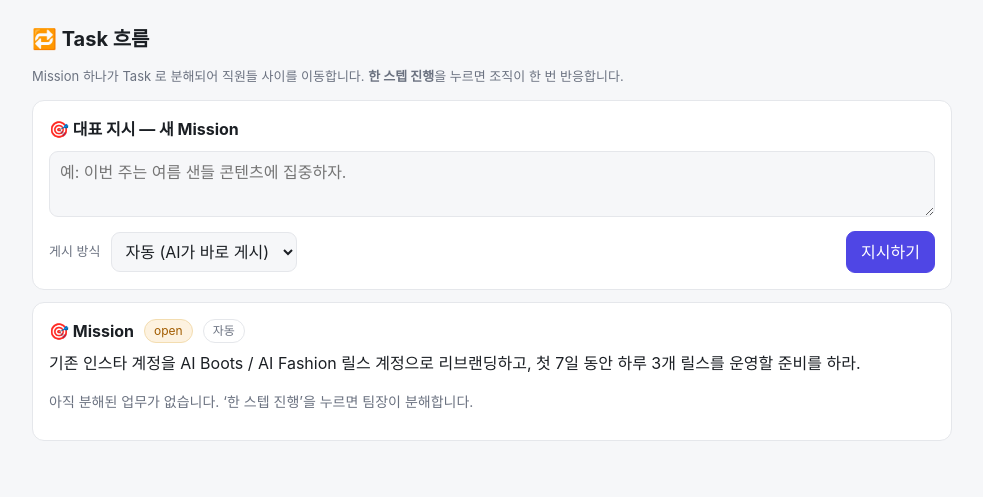
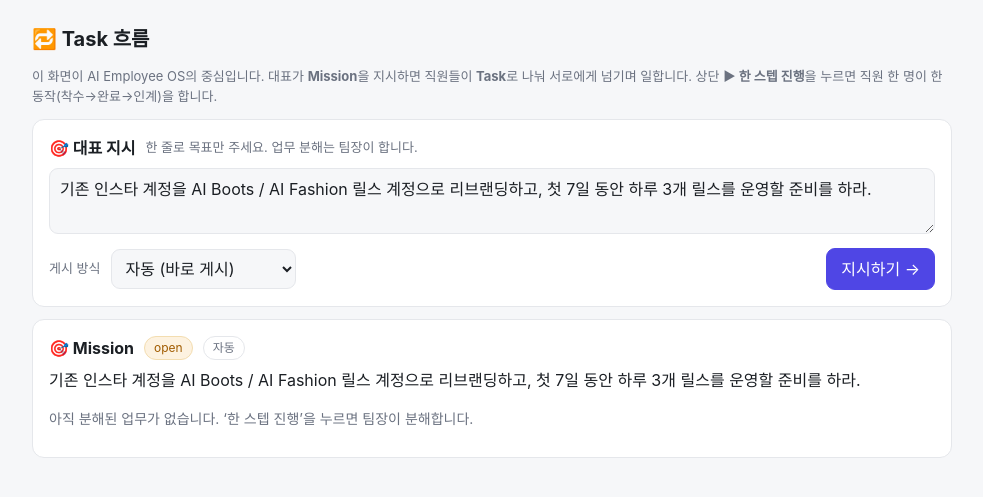
Before and after one commit to banedict84-star/ai-factory, a FastAPI app: page /flow in a window 1280 px wide. Shown: the part 67-564 px from the top of the page, without its empty margins (148-1131 px from the left). Run offline with FastAPI, Linux system fonts and the light colour scheme; data comes from the database, SQL or seed files in the repository; data that the repository does not hold is empty.

Commit message:
운영 시나리오 검증용 UX 개선 (AI 미연결)
1. 첫 화면을 /flow 중심으로 정리 — Task 흐름이 핵심임을 명확히
2. Mission 입력을 한 줄 지시로 단순화 + 예시 기본값 프리필
3. 활동 문구 자연화 — 업무를 '착수 → 완료 + 인계' 2스텝으로 나눠
   "지호가 미션을 업무로 분해했습니다 / 리나가 영상 제작 업무를 시작했습니다 /
    민준이 캡션과 해시태그 작성을 완료했습니다 / 수아가 게시 승인 요청을 올렸습니다"
   처럼 사람이 봤을 때 직원들이 일하는 흐름으로 읽히게 함 (가/이·을/를 조사 처리)
   - EventType 에 mission_decomposed, task_started 추가
   - 활동 피드는 내부 기록(인계/생성) 숨기고 자연 문구만 노출

Co-Authored-By: Claude Opus 4.8 <noreply@anthropic.com>
Claude-Session: https://claude.ai/code/session_01MZ6VdMbDEzCuMMmWuwhTxz

```diff
--- a/oms/domain/models.py
+++ b/oms/domain/models.py
@@ -44,8 +44,10 @@ class Mode(str, Enum):
 
 class EventType(str, Enum):
     mission_created = "mission_created"
+    mission_decomposed = "mission_decomposed"
     task_created = "task_created"
     task_handed_off = "task_handed_off"
+    task_started = "task_started"
     task_worked = "task_worked"
     task_completed = "task_completed"
     employee_blocked = "employee_blocked"
--- a/oms/engine/catalog.py
+++ b/oms/engine/catalog.py
@@ -25,14 +25,14 @@ CAPABILITY_PRODUCES: dict[str, str] = {
 # 산출물 → 그것을 만들 수 있는 역량 (역방향)
 PRODUCED_BY: dict[str, str] = {v: k for k, v in CAPABILITY_PRODUCES.items()}
 
-# 산출물 한글 라벨
+# 산출물(=업무) 한글 라벨 — 활동 문구에 그대로 쓰입니다.
 ARTIFACT_LABEL: dict[str, str] = {
     "concept": "컨셉 기획",
     "brand_definition": "브랜드 정의",
     "video": "영상 제작",
-    "caption": "캡션·해시태그",
+    "caption": "캡션과 해시태그 작성",
     "published": "게시",
-    "audience_research": "타깃 리서치",
+    "audience_research": "리서치·분석",
 }
 
 
--- a/oms/web/app.py
+++ b/oms/web/app.py
@@ -41,14 +41,24 @@ TASK_STATUS_LABEL = {
 
 EVENT_ICON = {
     EventType.mission_created: "🎯",
+    EventType.mission_decomposed: "🧭",
     EventType.task_created: "🆕",
     EventType.task_handed_off: "🔁",
-    EventType.task_worked: "🛠",
+    EventType.task_started: "▶️",
+    EventType.task_worked: "✔️",
     EventType.task_completed: "✅",
     EventType.employee_blocked: "⚠️",
     EventType.approval_requested: "⏳",
     EventType.approval_granted: "👍",
     EventType.mission_done: "🏁",
+}
+
+# 활동 피드에 자연스럽게 노출할 이벤트 (인계/생성 같은 내부 기록은 제외)
+FEED_TYPES = {
+    EventType.mission_created, EventType.mission_decomposed,
+    EventType.task_started, EventType.task_worked,
+    EventType.approval_requested, EventType.approval_granted,
+    EventType.employee_blocked, EventType.mission_done,
 }
 
 
@@ -60,26 +70,49 @@ def _fmt(dt) -> str:
     return dt.strftime("%H:%M:%S")
 
 
+def _has_batchim(word: str) -> bool:
+    if not word:
+        return False
+    code = ord(word[-1])
+    return 0xAC00 <= code <= 0xD7A3 and (code - 0xAC00) % 28 != 0
+
+
+def _subj(word: str) -> str:  # 가 / 이
+    return word + ("이" if _has_batchim(word) else "가")
+
+
+def _obj(word: str) -> str:  # 을 / 를
+    return word + ("을" if _has_batchim(word) else "를")
+
+
 def _event_text(ev, emps) -> str:
     p = ev.payload or {}
+    actor = emps.get(ev.actor_id) if ev.actor_id else None
+    name = actor.name if actor else "대표"
+    label = p.get("label", "")
+
     if ev.type == EventType.mission_created:
         return "대표가 미션을 지시했습니다."
+    if ev.type == EventType.mission_decomposed:
+        return f"{_subj(name)} 미션을 업무로 분해했습니다."
+    if ev.type == EventType.task_started:
+        return f"{_subj(name)} {label} 업무를 시작했습니다."
+    if ev.type == EventType.task_worked:
+        return f"{_subj(name)} {_obj(label)} 완료했습니다."
+    if ev.type == EventType.task_completed:
+        return f"{_subj(name)} 업무를 마무리했습니다."
     if ev.type == EventType.task_created:
         return f"업무 생성: {p.get('title', '')}"
     if ev.type == EventType.task_handed_off:
         return f"{p.get('to_name', '')}에게 인계 — {p.get('reason', '')}"
-    if ev.type == EventType.task_worked:
-        return f"{p.get('label', '')} 완료"
-    if ev.type == EventType.task_completed:
-        return "업무 완료"
     if ev.type == EventType.employee_blocked:
-        return f"에스컬레이션 — {p.get('reason', '')}"
+        return f"{_subj(name)} 막혀 상급자에게 보고했습니다."
     if ev.type == EventType.approval_requested:
-        return "게시 전 대표 승인 요청"
+        return f"{_subj(name)} 게시 승인 요청을 올렸습니다."
     if ev.type == EventType.approval_granted:
-        return "대표가 게시를 승인"
+        return "대표가 게시를 승인했습니다."
     if ev.type == EventType.mission_done:
-        return "미션 완료 🏁"
+        return "미션이 완료되었습니다. 🏁"
     return ev.type.value
 
 
@@ -204,12 +237,16 @@ def employees(request: Request):
 def feed(request: Request):
     emps = _emp_map()
     items = []
-    for ev in repo.list_events(limit=100):
+    for ev in repo.list_events():
+        if ev.type not in FEED_TYPES:
+            continue  # 인계/생성 같은 내부 기록은 활동 피드에서 숨김
         items.append({
             "t": _fmt(ev.created_at), "icon": EVENT_ICON.get(ev.type, "•"),
             "actor": _actor_name(ev.actor_id, emps),
             "text": _event_text(ev, emps), "task_id": ev.task_id,
         })
+        if len(items) >= 100:
+            break
     return TEMPLATES.TemplateResponse(request, "feed.html", {"request": request, "items": items})
 
 
--- a/oms/web/templates/flow.html
+++ b/oms/web/templates/flow.html
@@ -2,23 +2,27 @@
 {% block title %}Task 흐름 · AI Employee OS{% endblock %}
 {% block body %}
   <h1>🔁 Task 흐름</h1>
-  <p class="sub">Mission 하나가 Task 로 분해되어 직원들 사이를 이동합니다.
-    <strong>한 스텝 진행</strong>을 누르면 조직이 한 번 반응합니다.
+  <p class="sub">이 화면이 AI Employee OS의 중심입니다.
+    대표가 <strong>Mission</strong>을 지시하면 직원들이 <strong>Task</strong>로 나눠 서로에게 넘기며 일합니다.
+    상단 <strong>▶ 한 스텝 진행</strong>을 누르면 직원 한 명이 한 동작(착수→완료→인계)을 합니다.
     {% if pending_count %}<span class="badge purple">승인 대기 {{ pending_count }}</span>{% endif %}
   </p>
 
   <div class="card">
-    <h2 style="margin-top:0">🎯 대표 지시 — 새 Mission</h2>
+    <div class="row" style="margin-bottom:8px">
+      <strong>🎯 대표 지시</strong>
+      <span class="sub">한 줄로 목표만 주세요. 업무 분해는 팀장이 합니다.</span>
+    </div>
     <form method="post" action="/missions">
-      <textarea name="intent" rows="2" placeholder="예: 이번 주는 여름 샌들 콘텐츠에 집중하자."></textarea>
+      <textarea name="intent" rows="2">기존 인스타 계정을 AI Boots / AI Fashion 릴스 계정으로 리브랜딩하고, 첫 7일 동안 하루 3개 릴스를 운영할 준비를 하라.</textarea>
       <div class="row" style="margin-top:8px">
         <label class="sub">게시 방식</label>
         <select name="mode" style="width:auto">
-          <option value="auto">자동 (AI가 바로 게시)</option>
+          <option value="auto">자동 (바로 게시)</option>
           <option value="approval">승인 (대표 최종 승인)</option>
         </select>
         <div class="spacer"></div>
-        <button class="primary" type="submit">지시하기</button>
+        <button class="primary" type="submit">지시하기 →</button>
       </div>
     </form>
   </div>
```
Also changed, not shown: oms/engine/reactor.py (+45 -14 lines).
